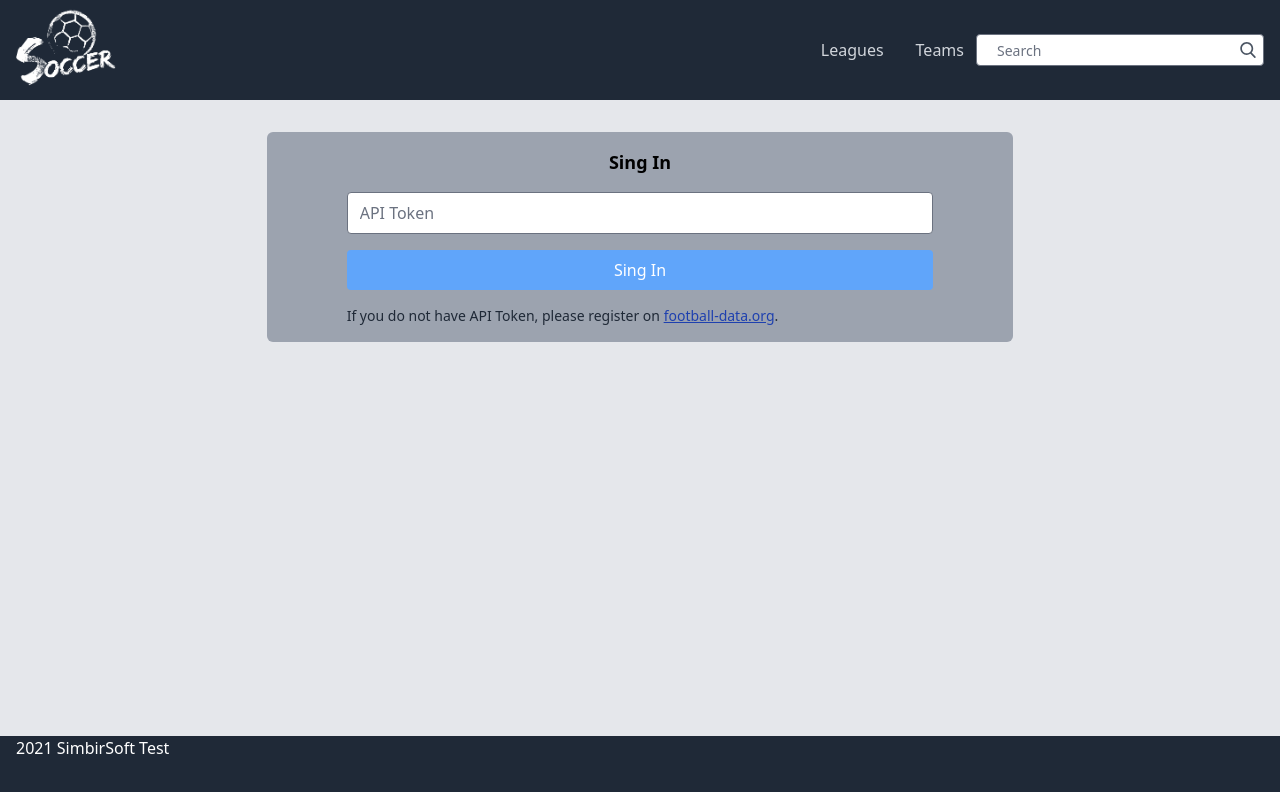
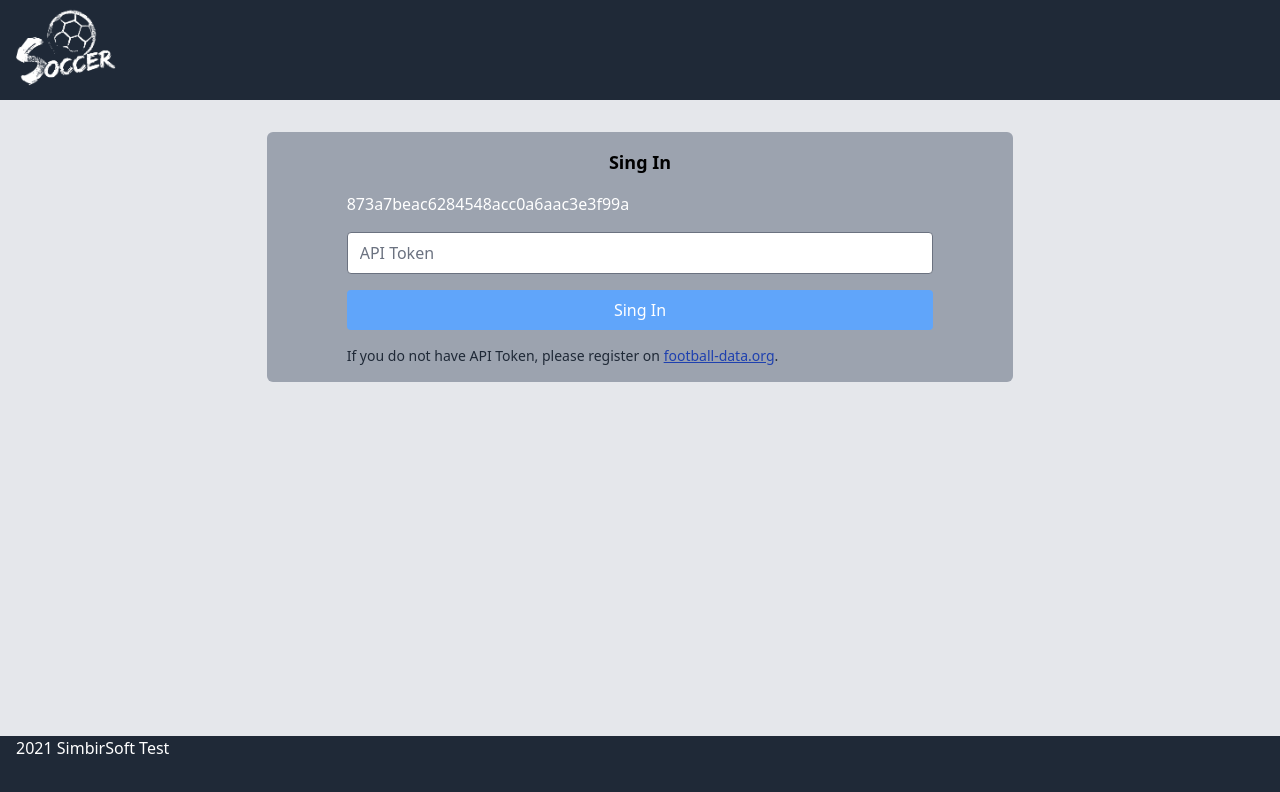
Before and after one commit to ArtemKarlov/soccer, a React (Create React App) app: page / in a window 1280 px wide. Shown: the top 792 px of the page. Built offline with nearby package versions, Linux system fonts and the light colour scheme; the HTML template or start-up script is replaced by a standard one.

Commit message:
check api token

```diff
--- a/src/components/Competition/Competition.jsx
+++ b/src/components/Competition/Competition.jsx
@@ -1,7 +1,5 @@
 import React from "react";
 import { Link } from "react-router-dom";
-
-import logo from '../../img/logo-white.png';
 
 function Competition(props) {
 
--- a/src/components/CompetitionsList/CompetitionsList.jsx
+++ b/src/components/CompetitionsList/CompetitionsList.jsx
@@ -13,7 +13,7 @@ function CompetitionsList(props) {
     const competitions = props.leagueList;
 
     useEffect(() => {
-        if (competitions.length == 0) {
+        if (competitions.length === 0) {
             fetch(competitionsUrl, {
             method: 'GET',
             headers: {
@@ -24,7 +24,7 @@ function CompetitionsList(props) {
                 return response.json();
             })
             .then((data) => {
-                props.giveLeagueList(data.competitions)
+                props.returnLeagueList(data.competitions)
             });
         }
     });
--- a/src/components/Layout/Layout.js
+++ b/src/components/Layout/Layout.js
@@ -1,4 +1,4 @@
-import React, { useEffect, useState } from 'react';
+import React from 'react';
 
 import LayoutHeader from "../LayoutHeader/LayoutHeader.jsx";
 import LayoutMain from "../LayoutMain/LayoutMain.jsx";
--- a/src/components/LayoutHeader/LayoutHeader.jsx
+++ b/src/components/LayoutHeader/LayoutHeader.jsx
@@ -1,16 +1,11 @@
 import React from "react";
-import { Link, NavLink, useLocation } from "react-router-dom";
+import { NavLink, useLocation } from "react-router-dom";
 
 import logo from "../../img/logo-white.png";
 
 
 function LayoutHeader() {
-
     let location = useLocation();
-
-    console.log('path' + location.pathname);
-
-    const classHidden = location.pathname === '/' ? 'hidden' : 'block';
 
     return (
         <header className="px-4 flex bg-gray-800">
@@ -18,8 +13,8 @@ function LayoutHeader() {
                 <img src={logo}
                     alt="logo" width="100px" />
             </div>
-            <div className="flex flex-grow justify-end items-center">
-                <nav className="text-white hidden md:block">
+            <div className={` ${location.pathname === '/' ? 'hidden' : 'flex'} flex-grow justify-end items-center`}>
+                <nav className="text-white flex flex-grow justify-center">
                     <ul className="flex space-x-2">
                         <li>
                             <NavLink to="/leagues" className="block py-2 px-3 text-gray-300 rounded-md hover:bg-gray-700" activeClassName="bg-gray-900">Leagues</NavLink>
@@ -29,7 +24,7 @@ function LayoutHeader() {
                         </li>
                     </ul>
                 </nav>
-                <div className="relative text-gray-600">
+                <div className="relative text-gray-600 hidden md:block">
                     <input className="box-border border-1 bg-white h-8 px-5 pr-16 rounded text-sm focus:outline-none" type="search" name="search" placeholder="Search" />
                     <button type="submit" className="absolute right-0 top-0 py-2 px-2 rounded focus:outline-none hover:text-white hover:bg-blue-400 active:bg-blue-600">
                         <svg className="h-4 w-4 fill-current" version="1.1" id="Capa_1" x="0px" y="0px" viewBox="0 0 56.966 56.966" width="512px" height="512px">
--- a/src/components/LayoutMain/LayoutMain.jsx
+++ b/src/components/LayoutMain/LayoutMain.jsx
@@ -1,5 +1,5 @@
 import React, {useState} from "react";
-import {Switch, Route} from 'react-router-dom';
+import {Switch, Route, Redirect} from 'react-router-dom';
 
 import SingIn from "../SingIn/SingIn.jsx";
 import CompetitionsList from "../CompetitionsList/CompetitionsList.jsx";
@@ -10,6 +10,11 @@ const TOKEN = "873a7beac6284548acc0a6aac3e3f99a";
 const API_HOST = "http://api.football-data.org";
 
 function LayoutMain() {
+
+    const [isLoggedIn, setIsLoggedIn] = useState(false);
+    const getLoggedStatus = (value) => {
+        setIsLoggedIn(value);
+    }
 
     const [API_TOKEN, setApiToken] = useState('');
     const getToken = (value) => {
@@ -31,14 +36,19 @@ function LayoutMain() {
         <main className="px-20 py-8 mb-auto">
             <Switch>
                 <Route exact path="/">
-                    <SingIn giveToken={getToken} />
+                    {
+                        isLoggedIn ?
+                            <Redirect to="/leagues" /> :
+                            <SingIn returnToken={getToken} returnLoggedStatus={getLoggedStatus} />
+                    }
+
                     {/* <MatchDay teams={teamList}/> */}
                 </Route>
                 <Route path="/leagues">
-                    <CompetitionsList token={API_TOKEN} leagueList={leagueList} giveLeagueList={getLeagueList} />
+                    <CompetitionsList token={API_TOKEN} leagueList={leagueList} returnLeagueList={getLeagueList} />
                 </Route>
                 <Route path="/teams">
-                    <TeamsList token={API_TOKEN} teamList={teamList} giveTeamList={getTeamList} />
+                    <TeamsList token={API_TOKEN} teamList={teamList} returnTeamList={getTeamList} />
                 </Route>
             </Switch>
         </main>
--- a/src/components/SingIn/SingIn.jsx
+++ b/src/components/SingIn/SingIn.jsx
@@ -2,26 +2,44 @@ import React, { useState } from "react";
 
 
 function SingIn(props) {
+    const [token, setToken] = useState('');
+    const [bgGolor, setBgColor] = useState('bg-gray-400');
 
-    const [token, setToken] = useState('');
 
-    const getToken = () => {
-        console.log(token);
-        props.giveToken(token);
-        setToken('');
+    const handleClick = () => {
+        fetch("http://api.football-data.org/v2/competitions/2000", {
+            method: 'GET',
+            headers: {
+                'X-Auth-Token': token,
+            },
+        }).then(
+            (response) => {
+                if (response.ok) {
+                    props.returnToken(token);
+                    props.returnLoggedStatus(true);
+                }
+            },
+            (error) => {
+                setBgColor('bg-red-300');
+                setToken('');
+            }
+        );
     }
+
     return (
-        <div className="px-20 py-4 w-2/3 space-y-4 mx-auto rounded-md bg-gray-400">
+        <div className={`px-20 py-4 w-2/3 space-y-4 mx-auto rounded-md ${bgGolor}`}>
             <h2 className="text-black text-lg font-bold text-center">Sing In</h2>
-            <from className="space-y-4 flex flex-col justify-center item-center" action="#">
+            <p>873a7beac6284548acc0a6aac3e3f99a</p>
+            {/* <form> вопрос с отправкой... */}
+            <div className="space-y-4 flex flex-col justify-center item-center">
                 <input value={token} type="password" id="token" name="token" placeholder="API Token" required="required" className="text-black rounded"
                     onChange={event => setToken(event.target.value)}
                 />
                 <button className="py-2 px-3 rounded text-white bg-blue-400 hover:bg-blue-500 active:bg-blue-800 focus:outline-none"
-                    onClick={getToken}>
+                    onClick={handleClick}>
                     Sing In
                 </button>
-            </from>
+            </div>
 
             <div>
                 <p className="text-sm text-gray-800">If you do not have API Token, please register on <a href="https://www.football-data.org/client/register" className="underline text-blue-800">football-data.org</a>.</p>
--- a/src/components/TeamsList/TeamsList.jsx
+++ b/src/components/TeamsList/TeamsList.jsx
@@ -12,7 +12,7 @@ function TeamsList(props) {
     const teamsUrl = new URL("v2/teams", API_HOST);
 
     useEffect(() => {
-        if (teams.length == 0) {
+        if (teams.length === 0) {
             fetch(teamsUrl, {
             method: 'GET',
             headers: {
@@ -23,7 +23,7 @@ function TeamsList(props) {
                 return response.json();
             })
             .then((data) => {
-                props.giveTeamList(data.teams);
+                props.returnTeamList(data.teams);
             });
         }
     });
--- a/src/index.js
+++ b/src/index.js
@@ -1,7 +1,7 @@
 import React from 'react';
 import ReactDOM from 'react-dom';
 import './index.css';
-import App from './components/App/App.js';
+
 import Layout from "./components/Layout/Layout.js";
 import reportWebVitals from './reportWebVitals';
 import { BrowserRouter} from "react-router-dom";
```
Also changed, not shown: 1 other file (tests, documents, lock files or other folders).
